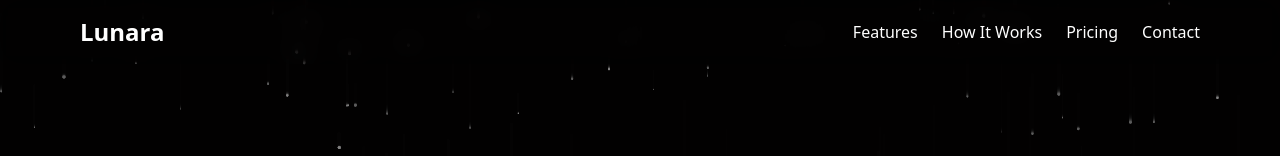
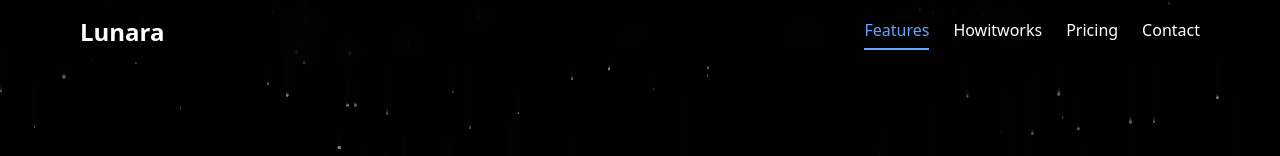
Before and after one commit to LunaraHQ/lunara-website, a Next.js app: page / in a window 1280 px wide. Shown: the top 156 px of the page. Built offline with nearby package versions, Linux system fonts and the light colour scheme.

Commit message:
feat: add scrollspy hook and update NavBar with active-link highlighting

```diff
--- a/components/NavBar.js
+++ b/components/NavBar.js
@@ -1,14 +1,20 @@
+// components/NavBar.js
 import Link from 'next/link'
 import { useState, useEffect } from 'react'
-import { Sun, Moon, Menu } from 'lucide-react'
+import { Menu } from 'lucide-react'
+import useScrollSpy from '../hooks/useScrollSpy'
+
+const sections = ['features','howitworks','pricing','contact'];
 
 export default function NavBar() {
-  const [scrolled, setScrolled] = useState(false)
+  const [scrolled, setScrolled] = useState(false);
+  const active = useScrollSpy(sections, 100);
+
   useEffect(() => {
-    const onScroll = () => setScrolled(window.scrollY > 50)
-    window.addEventListener('scroll', onScroll)
-    return () => window.removeEventListener('scroll', onScroll)
-  }, [])
+    const onScroll = () => setScrolled(window.scrollY > 50);
+    window.addEventListener('scroll', onScroll);
+    return () => window.removeEventListener('scroll', onScroll);
+  }, []);
 
   return (
     <nav
@@ -19,8 +25,18 @@ export default function NavBar() {
       <div className="max-w-6xl mx-auto flex items-center justify-between p-4">
         <Link href="/"><a className="text-2xl font-bold">Lunara</a></Link>
         <div className="hidden md:flex space-x-6">
-          {['Features','How It Works','Pricing','Contact'].map((s) => (
-            <a key={s} href={`#${s.replace(/\s+/g,'').toLowerCase()}`} className="hover:text-blue-400">{s}</a>
+          {sections.map(id => (
+            <a
+              key={id}
+              href={`#${id}`}
+              className={`relative pb-1 ${
+                active === id
+                  ? 'text-blue-400 after:absolute after:-bottom-1 after:left-0 after:w-full after:h-0.5 after:bg-blue-400'
+                  : 'hover:text-blue-300'
+              }`}
+            >
+              {id.replace(/([A-Z])/g, ' $1').replace(/^./, s=>s.toUpperCase())}
+            </a>
           ))}
         </div>
         <Menu className="md:hidden" />
--- /dev/null
+++ b/hooks/useScrollSpy.js
@@ -0,0 +1,26 @@
+// hooks/useScrollSpy.js
+import { useEffect, useState } from 'react';
+
+// ids: array of section IDs to watch (e.g. ['features','howitworks',...])
+// offset: how many pixels from top to trigger (e.g. navbar height)
+export default function useScrollSpy(ids, offset = 0) {
+  const [active, setActive] = useState(ids[0]);
+
+  useEffect(() => {
+    const observer = new IntersectionObserver(
+      entries => {
+        entries.forEach(e => {
+          if (e.isIntersecting) setActive(e.target.id);
+        });
+      },
+      { rootMargin: `-${offset}px 0px -80% 0px` }
+    );
+    ids.forEach(id => {
+      const el = document.getElementById(id);
+      if (el) observer.observe(el);
+    });
+    return () => observer.disconnect();
+  }, [ids, offset]);
+
+  return active;
+}
```
